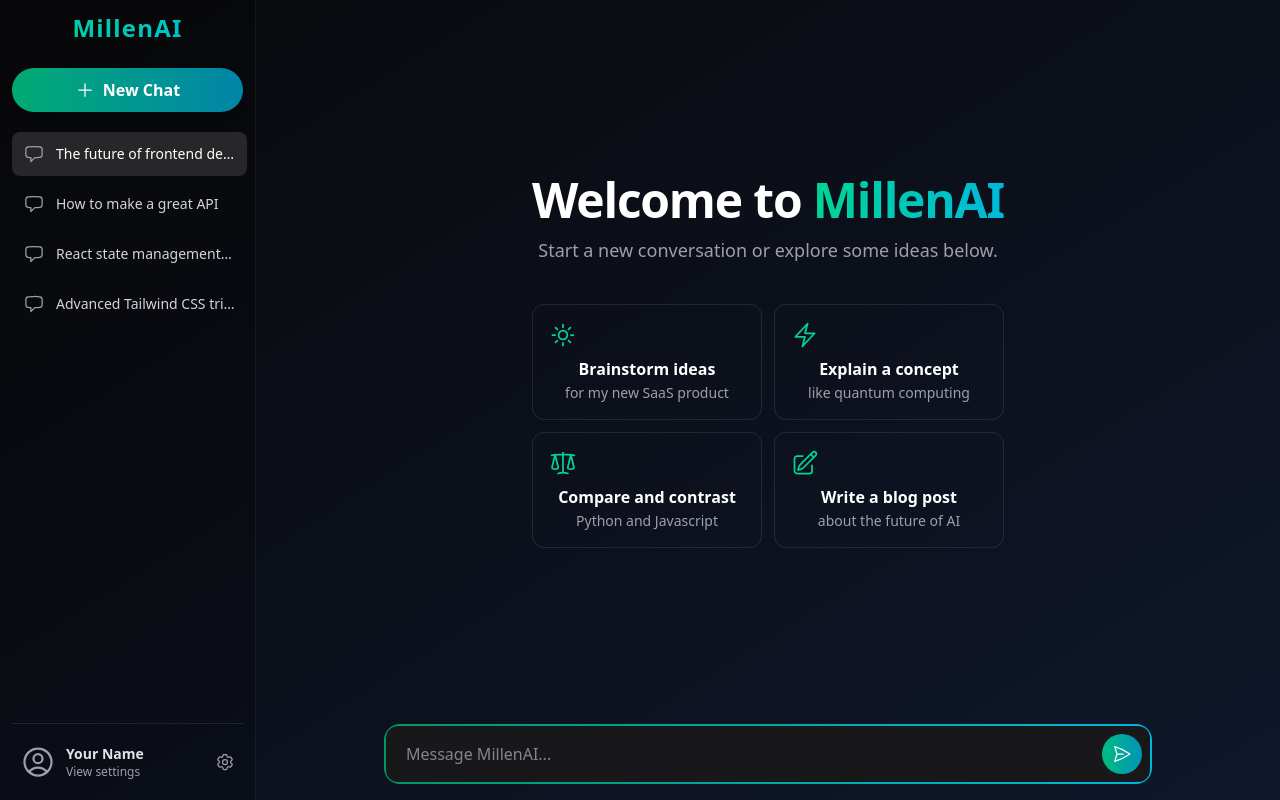
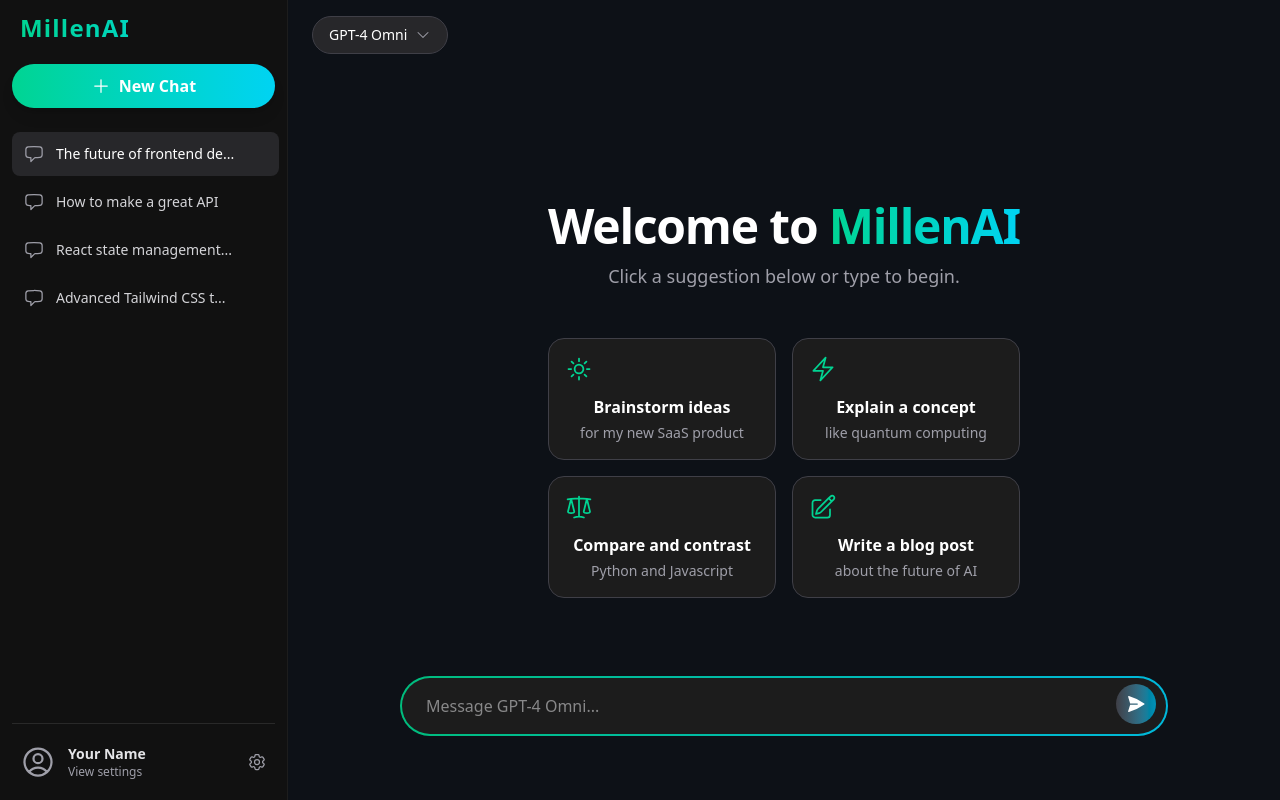
Before and after one commit to rajin-khan/MillenAI, a React (Vite) app in the folder millen-ai/: page / in a window 1280 px wide. Built offline with nearby package versions, Linux system fonts and the light colour scheme.

Commit message:
Finalize UI

```diff
--- a/millen-ai/package.json
+++ b/millen-ai/package.json
@@ -10,8 +10,10 @@
     "preview": "vite preview"
   },
   "dependencies": {
+    "@headlessui/react": "^2.2.7",
     "@heroicons/react": "^2.2.0",
     "@tailwindcss/vite": "^4.1.11",
+    "framer-motion": "^12.23.12",
     "react": "^19.1.0",
     "react-dom": "^19.1.0",
     "tailwindcss": "^4.1.11"
--- a/millen-ai/src/App.jsx
+++ b/millen-ai/src/App.jsx
@@ -3,12 +3,12 @@ import MainContent from './components/MainContent';
 
 function App() {
   return (
-    // Add a subtle, dark gradient to the entire background
-    <main className="flex w-full h-screen font-sans bg-gradient-to-br from-zinc-950 to-slate-900">
+    // Set the dark, solid background from the image
+    <main className="flex w-full h-screen font-sans bg-[#0D1117]">
       <Sidebar />
       <MainContent />
     </main>
   )
 }
 
-export default App
+export default App;
--- /dev/null
+++ b/millen-ai/src/components/ChatInput.jsx
@@ -0,0 +1,32 @@
+import { PaperAirplaneIcon } from '@heroicons/react/24/solid';
+
+const ChatInput = ({ input, setInput, handleSendMessage, isLoading, placeholder }) => {
+  return (
+    <div className="w-full max-w-3xl p-0.5 rounded-full bg-gradient-to-r from-emerald-500 to-cyan-500">
+      <div className="relative flex items-center p-1 bg-[#1C1C1C] rounded-full">
+        <textarea
+          value={input}
+          onChange={(e) => setInput(e.target.value)}
+          onKeyDown={(e) => {
+            if (e.key === 'Enter' && !e.shiftKey) {
+              e.preventDefault();
+              handleSendMessage();
+            }
+          }}
+          className="w-full h-12 max-h-48 pl-5 pr-20 py-3 text-base bg-transparent appearance-none rounded-full text-zinc-100 focus:outline-none focus:ring-0 resize-none"
+          placeholder={placeholder}
+          rows="1"
+        />
+        <button
+          onClick={handleSendMessage}
+          disabled={isLoading || !input.trim()}
+          className="absolute right-2.5 bottom-2.5 p-2.5 transition-all duration-300 ease-in-out rounded-full bg-gradient-to-r from-emerald-500 to-cyan-600 hover:from-emerald-600 hover:to-cyan-700 hover:scale-110 active:scale-100 disabled:bg-zinc-700 disabled:from-zinc-700 disabled:hover:scale-100"
+        >
+          <PaperAirplaneIcon className="w-5 h-5 text-white" />
+        </button>
+      </div>
+    </div>
+  );
+};
+
+export default ChatInput;
--- /dev/null
+++ b/millen-ai/src/components/ChatMessage.jsx
@@ -0,0 +1,28 @@
+import { motion } from 'framer-motion';
+import { UserCircleIcon } from '@heroicons/react/24/solid';
+
+const ChatMessage = ({ message }) => {
+  const { role, content } = message;
+  const isUser = role === 'user';
+
+  return (
+    <motion.div
+      initial={{ opacity: 0, y: 10 }}
+      animate={{ opacity: 1, y: 0 }}
+      transition={{ duration: 0.3, ease: 'easeOut' }}
+      className={`flex gap-4 p-4 my-2 rounded-xl ${isUser ? 'bg-zinc-800/50' : ''}`}
+    >
+      {isUser ? (
+        <UserCircleIcon className="w-8 h-8 flex-shrink-0 text-zinc-400" />
+      ) : (
+        <div className="w-8 h-8 flex-shrink-0 rounded-full bg-gradient-to-r from-emerald-500 to-cyan-600" />
+      )}
+      <div className="flex flex-col flex-1">
+        <span className="font-bold text-white">{isUser ? 'You' : 'MillenAI'}</span>
+        <p className="text-zinc-200 whitespace-pre-wrap">{content}</p>
+      </div>
+    </motion.div>
+  );
+};
+
+export default ChatMessage;
--- a/millen-ai/src/components/MainContent.jsx
+++ b/millen-ai/src/components/MainContent.jsx
@@ -1,55 +1,91 @@
-import { PaperAirplaneIcon, SunIcon, BoltIcon, ScaleIcon, PencilSquareIcon } from '@heroicons/react/24/outline';
+import { useState } from 'react';
+import { motion, AnimatePresence } from 'framer-motion';
+import ModelSelector from './ModelSelector';
+import ChatMessage from './ChatMessage';
+import WelcomeScreen from './WelcomeScreen';
+import ChatInput from './ChatInput';
 
-const SuggestionCard = ({ icon, title, subtitle }) => (
-  <div className="p-4 transition-all duration-300 ease-in-out border cursor-pointer rounded-xl border-white/10 hover:border-emerald-400/60 hover:bg-zinc-800/60 hover:-translate-y-1.5">
-    <div className="w-7 h-7 mb-2 text-emerald-400 transition-colors duration-300">{icon}</div>
-    <h3 className="mb-0.5 font-semibold text-white">{title}</h3>
-    <p className="text-sm text-zinc-400">{subtitle}</p>
-  </div>
-);
+const models = [
+  { id: 1, name: 'GPT-4 Omni' },
+  { id: 2, name: 'Claude 3 Opus' },
+  { id: 3, name: 'Google Gemini 1.5' },
+];
 
 const MainContent = () => {
+  const [messages, setMessages] = useState([]);
+  const [input, setInput] = useState('');
+  const [selectedModel, setSelectedModel] = useState(models[0].name);
+  const [isLoading, setIsLoading] = useState(false);
+
+  const isChatActive = messages.length > 0;
+
+  // This function now handles both typed input and suggestion card clicks
+  const handleSendMessage = async (messageContent) => {
+    const content = typeof messageContent === 'string' ? messageContent : input;
+    if (!content.trim() || isLoading) return;
+
+    const newUserMessage = { role: 'user', content };
+    setMessages(prev => [...prev, newUserMessage]);
+    setInput('');
+    setIsLoading(true);
+
+    setTimeout(() => {
+      const aiResponse = { role: 'assistant', content: `This is a simulated response from ${selectedModel} about "${content}".` };
+      setMessages(prev => [...prev, aiResponse]);
+      setIsLoading(false);
+    }, 1500);
+  };
+
   return (
-    <div className="flex flex-col flex-1 h-screen">
-      {/* Welcome Screen (or Chat history) */}
-      <div className="flex-grow p-6 overflow-y-auto">
-        <div className="flex flex-col items-center justify-center h-full">
-            <div className="max-w-2xl mx-auto text-center">
-                <h2 className="text-4xl font-bold tracking-tight text-white sm:text-5xl">
-                  Welcome to <span className="text-transparent bg-clip-text bg-gradient-to-r from-emerald-400 to-cyan-500">MillenAI</span>
-                </h2>
-                <p className="mt-3 text-base text-zinc-400 sm:text-lg">
-                  Start a new conversation or explore some ideas below.
-                </p>
-                <div className="grid grid-cols-1 gap-3 mt-10 sm:grid-cols-2">
-                  <SuggestionCard icon={<SunIcon />} title="Brainstorm ideas" subtitle="for my new SaaS product" />
-                  <SuggestionCard icon={<BoltIcon />} title="Explain a concept" subtitle="like quantum computing" />
-                  <SuggestionCard icon={<ScaleIcon />} title="Compare and contrast" subtitle="Python and Javascript" />
-                  <SuggestionCard icon={<PencilSquareIcon />} title="Write a blog post" subtitle="about the future of AI" />
-                </div>
-            </div>
-        </div>
+    <div className="flex flex-col flex-1 h-screen relative">
+      <div className="absolute top-4 left-6 z-10">
+        <ModelSelector
+          selectedModel={selectedModel}
+          onModelChange={setSelectedModel}
+          models={models}
+        />
       </div>
 
-      {/* Input Area */}
-      <div className="flex-shrink-0 px-4 pb-4">
-        <div className="max-w-3xl p-0.5 mx-auto rounded-2xl bg-gradient-to-r from-emerald-600 to-cyan-500 group focus-within:p-1 transition-all duration-300 ease-in-out">
-          <div className="relative flex items-center p-1 bg-zinc-900 rounded-xl">
-            <textarea
-              className="w-full h-12 max-h-48 pl-4 pr-16 py-3 text-base bg-transparent border-none appearance-none rounded-xl text-zinc-100 focus:outline-none focus:ring-0 resize-none"
-              placeholder="Message MillenAI..."
-              rows="1"
-              onInput={(e) => {
-                e.target.style.height = 'auto';
-                e.target.style.height = `${e.target.scrollHeight}px`;
-              }}
-            />
-            <button className="absolute right-2 bottom-2 p-2.5 transition-all duration-300 ease-in-out rounded-full bg-gradient-to-r from-emerald-500 to-cyan-600 hover:from-emerald-600 hover:to-cyan-700 hover:scale-110 active:scale-100">
-              <PaperAirplaneIcon className="w-5 h-5 text-white transition-transform duration-500 ease-in-out group-hover:-rotate-12" />
-            </button>
-          </div>
+      <div className="flex-grow p-6 overflow-y-auto">
+        <AnimatePresence>
+          {!isChatActive ? (
+            <WelcomeScreen key="welcome" onSuggestionClick={handleSendMessage} />
+          ) : (
+            <motion.div
+              key="chat"
+              initial={{ opacity: 0 }}
+              animate={{ opacity: 1 }}
+              transition={{ duration: 0.5 }}
+              className="max-w-3xl mx-auto"
+            >
+              {messages.map((msg, index) => <ChatMessage key={index} message={msg} />)}
+              {isLoading && <ChatMessage message={{ role: 'assistant', content: 'Thinking...' }} />}
+            </motion.div>
+          )}
+        </AnimatePresence>
+      </div>
+
+      <motion.div
+        layout
+        transition={{ duration: 0.5, type: 'spring', bounce: 0.2 }}
+        className={`flex-shrink-0 px-6 pb-6 w-full
+          ${isChatActive
+            ? 'relative'
+            // THE FIX: Changed bottom-4 to bottom-10 to move it up from the edge
+            : 'absolute bottom-10 left-1/2 -translate-x-1/2'
+          }`
+        }
+      >
+        <div className="max-w-3xl mx-auto">
+          <ChatInput
+            input={input}
+            setInput={setInput}
+            handleSendMessage={handleSendMessage}
+            isLoading={isLoading}
+            placeholder={`Message ${selectedModel}...`}
+          />
         </div>
-      </div>
+      </motion.div>
     </div>
   );
 };
--- /dev/null
+++ b/millen-ai/src/components/ModelSelector.jsx
@@ -0,0 +1,51 @@
+import { useState } from 'react';
+import { motion, AnimatePresence } from 'framer-motion';
+import { ChevronDownIcon, CheckIcon } from '@heroicons/react/24/solid';
+
+const ModelSelector = ({ selectedModel, onModelChange, models }) => {
+  const [isOpen, setIsOpen] = useState(false);
+
+  const handleSelect = (model) => {
+    onModelChange(model);
+    setIsOpen(false);
+  };
+
+  return (
+    <div className="relative inline-block text-left">
+      <button
+        onClick={() => setIsOpen(!isOpen)}
+        className="flex items-center justify-center gap-2 px-4 py-2 text-sm font-medium text-white transition-colors duration-200 bg-zinc-800 border border-zinc-700 rounded-full hover:bg-zinc-700"
+      >
+        {selectedModel}
+        <ChevronDownIcon className={`w-4 h-4 text-zinc-400 transition-transform duration-300 ${isOpen ? 'rotate-180' : ''}`} />
+      </button>
+
+      <AnimatePresence>
+        {isOpen && (
+          <motion.div
+            initial={{ opacity: 0, y: -10 }}
+            animate={{ opacity: 1, y: 0 }}
+            exit={{ opacity: 0, y: -10 }}
+            transition={{ duration: 0.2, ease: 'easeInOut' }}
+            className="absolute z-10 w-56 mt-2 origin-top-right bg-zinc-900 border border-zinc-700 rounded-xl shadow-2xl"
+          >
+            <div className="p-2">
+              {models.map((model) => (
+                <button
+                  key={model.id}
+                  onClick={() => handleSelect(model.name)}
+                  className="w-full text-left flex items-center gap-3 px-3 py-2 text-sm rounded-lg hover:bg-zinc-800"
+                >
+                  <span className="flex-grow font-medium text-zinc-200">{model.name}</span>
+                  {selectedModel === model.name && <CheckIcon className="w-5 h-5 text-emerald-400" />}
+                </button>
+              ))}
+            </div>
+          </motion.div>
+        )}
+      </AnimatePresence>
+    </div>
+  );
+};
+
+export default ModelSelector;
--- a/millen-ai/src/components/Sidebar.jsx
+++ b/millen-ai/src/components/Sidebar.jsx
@@ -2,63 +2,53 @@ import {
   PlusIcon,
   Cog6ToothIcon,
   ChatBubbleLeftIcon,
-  PencilSquareIcon,
-  TrashIcon,
   UserCircleIcon,
 } from '@heroicons/react/24/outline';
 
-// A reusable component for chat history items to keep the code clean
 const ChatHistoryItem = ({ children, active }) => (
   <div
     className={`
-      group relative flex items-center gap-3 cursor-pointer rounded-lg p-3
-      transition-all duration-200 ease-in-out
-      ${active ? 'bg-zinc-800' : 'hover:bg-zinc-800/50 hover:-translate-y-px'}
+      flex items-center gap-3 cursor-pointer rounded-lg p-3
+      transition-colors duration-200
+      ${active ? 'bg-zinc-800' : 'hover:bg-zinc-800/50'}
     `}
   >
     <ChatBubbleLeftIcon className="w-5 h-5 flex-shrink-0 text-zinc-400" />
     <p className={`flex-1 truncate text-sm font-medium ${active ? 'text-white' : 'text-zinc-300'}`}>
       {children}
     </p>
-    {/* Icons appear on hover for inactive items */}
-    {!active && (
-      <div className="absolute right-2 flex gap-1 opacity-0 group-hover:opacity-100 transition-opacity duration-300">
-        <PencilSquareIcon className="w-5 h-5 text-zinc-400 hover:text-white transition-colors"/>
-        <TrashIcon className="w-5 h-5 text-zinc-400 hover:text-red-500 transition-colors"/>
-      </div>
-    )}
   </div>
 );
 
 const Sidebar = () => {
   return (
-    <div className="flex flex-col w-64 p-3 bg-black/20 border-r border-white/5">
-      {/* Header with Hover Effect */}
-      <div className="flex-shrink-0 mb-6 text-center">
-        <h1 className="text-2xl font-bold tracking-wider text-transparent transition-all duration-300 ease-in-out bg-clip-text bg-gradient-to-r from-emerald-400 to-cyan-500 hover:drop-shadow-[0_0_8px_rgba(45,212,191,0.5)] cursor-default">
+    <div className="flex flex-col w-72 p-3 bg-[#111111] border-r border-white/5">
+      {/* Header */}
+      <div className="flex-shrink-0 mb-5 text-left pl-2">
+        <h1 className="text-2xl font-bold tracking-wider text-transparent transition-all duration-300 ease-in-out bg-clip-text bg-gradient-to-r from-emerald-400 to-cyan-400 cursor-default">
           MillenAI
         </h1>
       </div>
 
       {/* New Chat Button */}
-      <button className="flex items-center justify-center w-full gap-2 px-4 py-2.5 mb-5 text-base font-semibold text-white transition-all duration-300 ease-in-out rounded-full shadow-lg bg-gradient-to-r from-emerald-500/90 to-cyan-600/90 hover:from-emerald-500 hover:to-cyan-600 hover:scale-105 hover:shadow-cyan-500/20 active:scale-100">
+      <button className="flex items-center justify-center w-full gap-2 px-4 py-2.5 mb-6 text-base font-semibold text-white transition-all duration-300 ease-in-out rounded-full shadow-lg bg-gradient-to-r from-emerald-400 to-cyan-400 hover:scale-105 hover:shadow-cyan-500/20 active:scale-100">
         <PlusIcon className="w-5 h-5" />
         New Chat
       </button>
 
       {/* Chat History */}
       <div className="flex-grow pr-1 -mr-2 overflow-y-auto">
-        <div className="flex flex-col gap-1.5">
-          <ChatHistoryItem active={true}>The future of frontend design</ChatHistoryItem>
+        <div className="flex flex-col gap-1">
+          <ChatHistoryItem active={true}>The future of frontend de...</ChatHistoryItem>
           <ChatHistoryItem>How to make a great API</ChatHistoryItem>
-          <ChatHistoryItem>React state management patterns</ChatHistoryItem>
-          <ChatHistoryItem>Advanced Tailwind CSS tricks</ChatHistoryItem>
+          <ChatHistoryItem>React state management...</ChatHistoryItem>
+          <ChatHistoryItem>Advanced Tailwind CSS t...</ChatHistoryItem>
         </div>
       </div>
 
       {/* User Profile / Settings */}
       <div className="flex-shrink-0 pt-3 mt-2 border-t border-white/10">
-        <div className="flex items-center w-full gap-2.5 p-2 text-left transition-colors duration-200 rounded-lg cursor-pointer hover:bg-zinc-800 text-zinc-200">
+        <div className="flex items-center w-full gap-3 p-2 text-left transition-colors duration-200 rounded-lg cursor-pointer hover:bg-zinc-800 text-zinc-200">
           <UserCircleIcon className="w-9 h-9 text-zinc-400 flex-shrink-0" />
           <div className="flex-1 overflow-hidden">
             <p className="font-semibold text-sm truncate">Your Name</p>
--- /dev/null
+++ b/millen-ai/src/components/WelcomeScreen.jsx
@@ -0,0 +1,43 @@
+import { SunIcon, BoltIcon, ScaleIcon, PencilSquareIcon } from '@heroicons/react/24/outline';
+import { motion } from 'framer-motion';
+
+const SuggestionCard = ({ icon, title, subtitle, onSuggestionClick }) => {
+  const prompt = `${title} ${subtitle}`;
+
+  return (
+    <div
+      onClick={() => onSuggestionClick(prompt)}
+      className="p-4 bg-[#1C1C1C] transition-all duration-300 ease-in-out border cursor-pointer rounded-2xl border-zinc-700 hover:border-emerald-500"
+    >
+      <div className="w-7 h-7 mb-3 text-emerald-400">{icon}</div>
+      <h3 className="mb-1 font-semibold text-white">{title}</h3>
+      <p className="text-sm text-zinc-400">{subtitle}</p>
+    </div>
+  );
+};
+
+const WelcomeScreen = ({ onSuggestionClick }) => (
+    <motion.div
+      key="welcome"
+      exit={{ opacity: 0, y: 20 }}
+      transition={{ duration: 0.3 }}
+      className="flex flex-col items-center justify-center h-full text-center"
+    >
+        <div className="max-w-2xl">
+          <h1 className="text-5xl font-bold tracking-tight text-white">
+            Welcome to <span className="text-transparent bg-clip-text bg-gradient-to-r from-emerald-400 to-cyan-400">MillenAI</span>
+          </h1>
+          <p className="mt-3 text-lg text-zinc-400">
+            Click a suggestion below or type to begin.
+          </p>
+          <div className="grid grid-cols-1 gap-4 mt-12 sm:grid-cols-2">
+              <SuggestionCard onSuggestionClick={onSuggestionClick} icon={<SunIcon />} title="Brainstorm ideas" subtitle="for my new SaaS product" />
+              <SuggestionCard onSuggestionClick={onSuggestionClick} icon={<BoltIcon />} title="Explain a concept" subtitle="like quantum computing" />
+              <SuggestionCard onSuggestionClick={onSuggestionClick} icon={<ScaleIcon />} title="Compare and contrast" subtitle="Python and Javascript" />
+              <SuggestionCard onSuggestionClick={onSuggestionClick} icon={<PencilSquareIcon />} title="Write a blog post" subtitle="about the future of AI" />
+          </div>
+        </div>
+    </motion.div>
+);
+
+export default WelcomeScreen;
```
Also changed, not shown: 1 other file (tests, documents, lock files or other folders).
